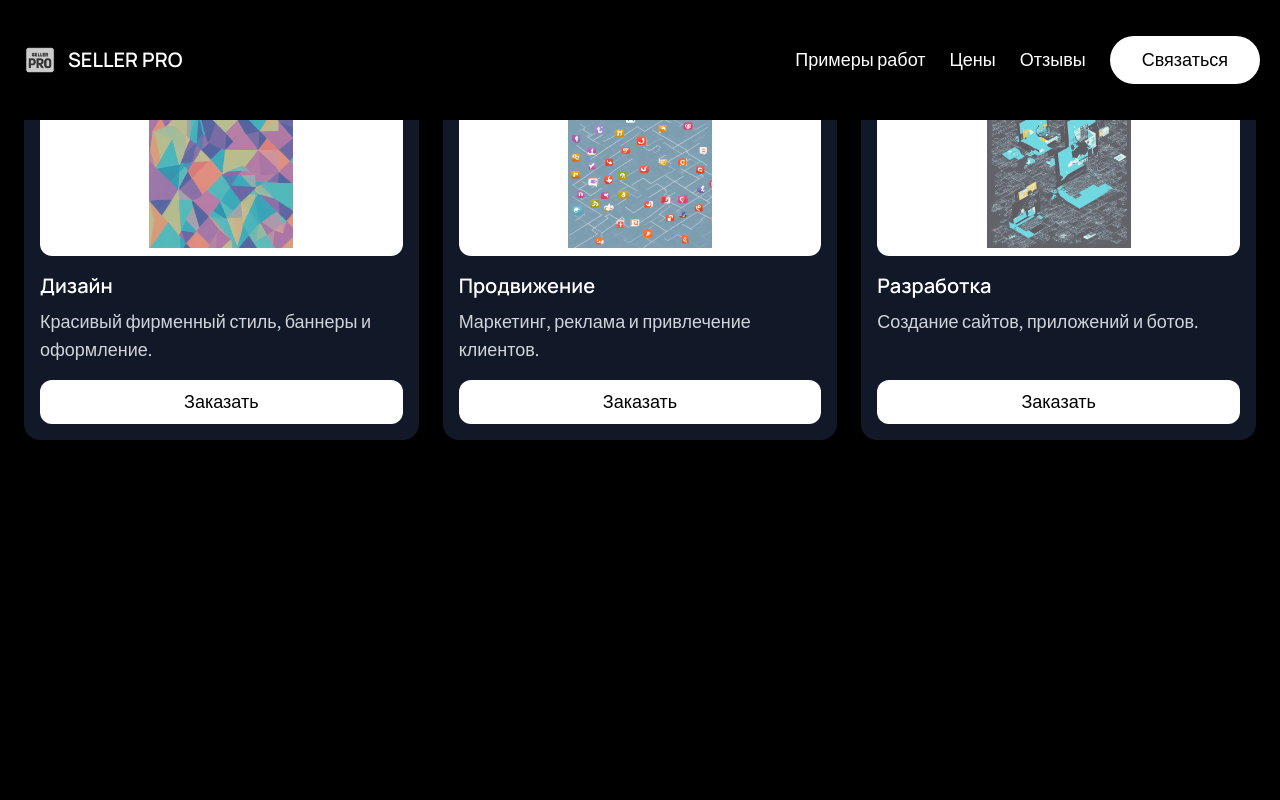
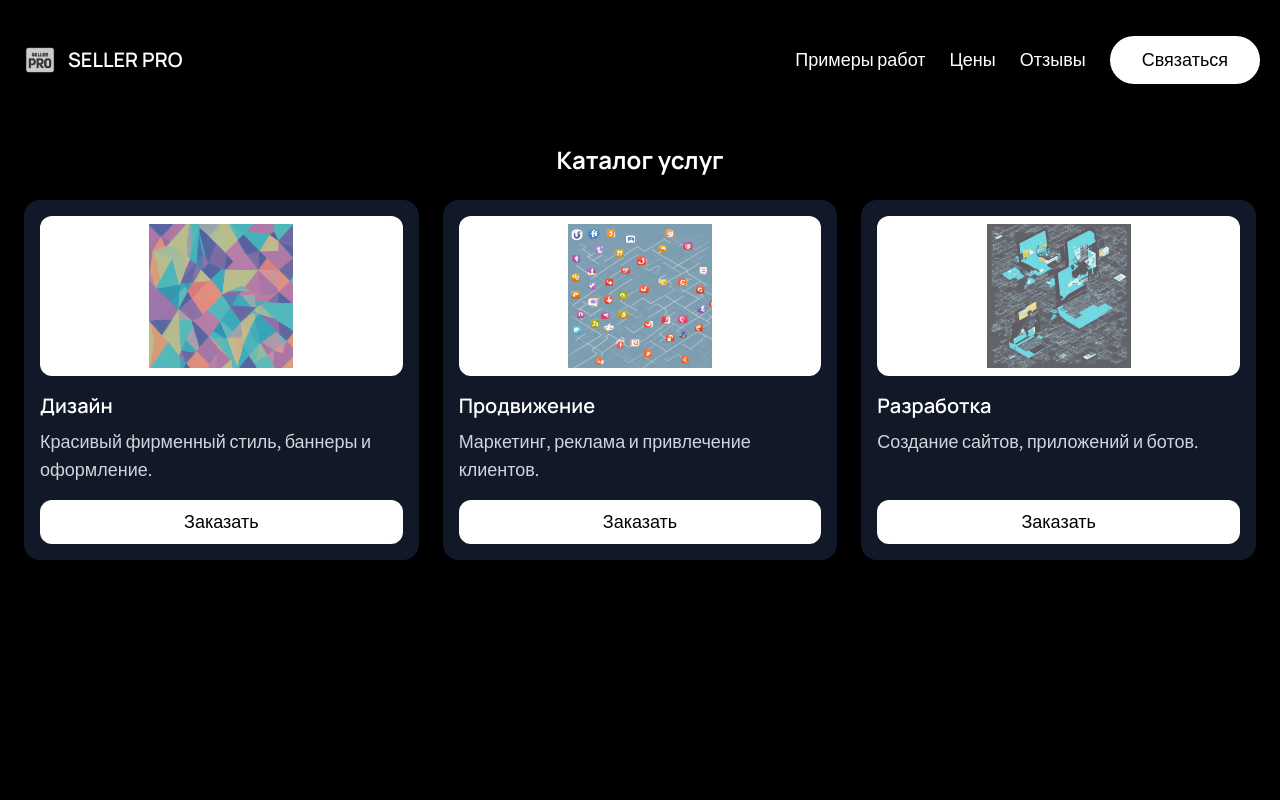
Before and after one commit to arturanikeev1-lgtm/finwise-saas-landing-pag, a Next.js app: page / in a window 1280 px wide. Shown: the top 800 px of the page. Built offline with nearby package versions, Linux system fonts and the light colour scheme.

Commit message:
Update page.tsx

```diff
--- a/src/app/page.tsx
+++ b/src/app/page.tsx
@@ -25,7 +25,7 @@ export default function Page() {
   ]);
 
   return (
-    <main className="min-h-screen bg-black p-6 text-white">
+    <main className="min-h-screen bg-black pt-36 px-6 text-white">
       <h1 className="text-2xl font-bold mb-6 text-center">Каталог услуг</h1>
       <div className="grid gap-6 md:grid-cols-2 lg:grid-cols-3">
         {items.map((item) => (
```
